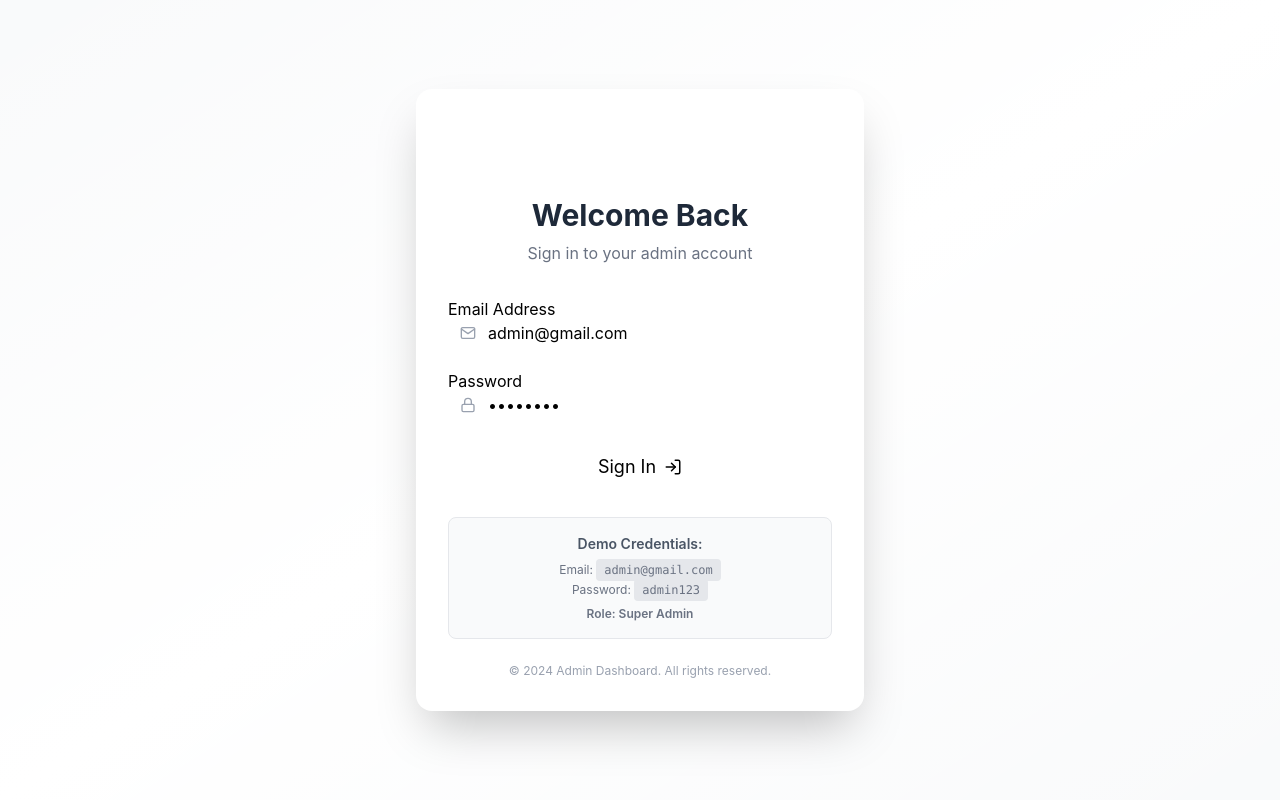
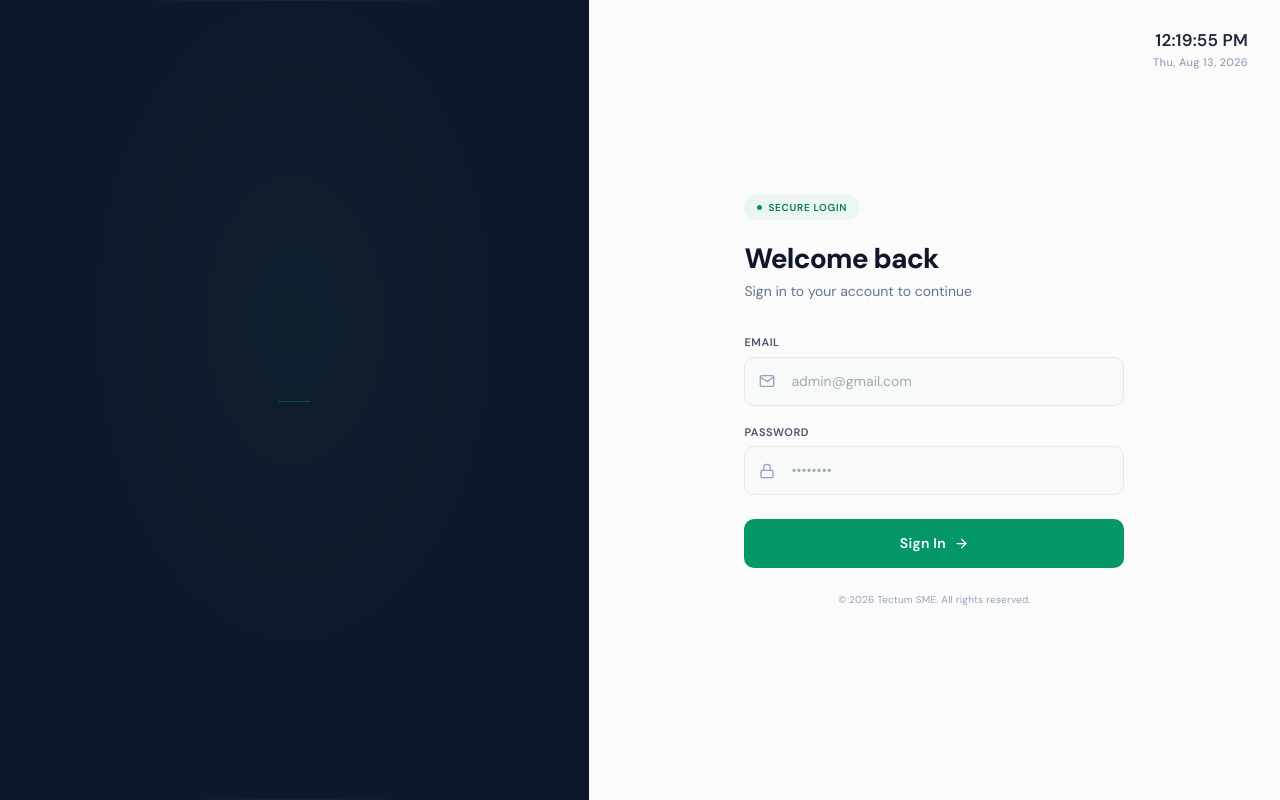
Before and after one commit to Vikashcodez/SME, a React app in the folder frontend/: page /login in a window 1280 px wide. Built offline with nearby package versions, Linux system fonts and the light colour scheme; no server answers; the HTML template or start-up script is replaced by a standard one.

Commit message:
login page ui changed

```diff
--- a/frontend/src/pages/Login.jsx
+++ b/frontend/src/pages/Login.jsx
@@ -1,113 +1,301 @@
-import React, { useState } from 'react';
+import React, { useState, useEffect } from 'react';
 import { useNavigate } from 'react-router-dom';
 import { useAuth } from '../context/AuthContext';
-import { FiMail, FiLock, FiLogIn } from 'react-icons/fi';
+import { FiMail, FiLock, FiArrowRight, FiShield } from 'react-icons/fi';
 
 const Login = () => {
-  const [email, setEmail] = useState('admin@gmail.com');
-  const [password, setPassword] = useState('admin123');
+  const [email, setEmail] = useState();
+  const [password, setPassword] = useState();
   const [loading, setLoading] = useState(false);
+  const [focusedField, setFocusedField] = useState(null);
+  const [now, setNow] = useState(new Date());
   const { login } = useAuth();
   const navigate = useNavigate();
+
+  useEffect(() => {
+    const t = setInterval(() => setNow(new Date()), 1000);
+    return () => clearInterval(t);
+  }, []);
 
   const handleSubmit = async (e) => {
     e.preventDefault();
     setLoading(true);
-
     const result = await login(email, password);
     setLoading(false);
-
-    if (result.success) {
-      navigate('/dashboard');
-    }
+    if (result.success) navigate('/dashboard');
   };
 
+  const h = now.getHours();
+  const m = now.getMinutes();
+  const s = now.getSeconds();
+  const ampm = h >= 12 ? 'PM' : 'AM';
+  const h12 = h % 12 || 12;
+  const timeStr = `${String(h12).padStart(2,'0')}:${String(m).padStart(2,'0')}:${String(s).padStart(2,'0')} ${ampm}`;
+  const dateStr = now.toLocaleDateString('en-US', { weekday: 'short', month: 'short', day: 'numeric', year: 'numeric' });
+
   return (
-    <div className="min-h-screen bg-gradient-to-br from-primary-50 via-white to-primary-50 flex items-center justify-center p-4">
-      <div className="w-full max-w-md">
-        <div className="bg-white rounded-2xl shadow-2xl p-8">
-          {/* Logo and Header */}
-          <div className="text-center mb-8">
-            <div className="inline-block bg-primary-600 p-3 rounded-2xl mb-4">
-              <FiLogIn className="text-white text-3xl" />
+    <>
+      <style>{`
+        @import url('https://fonts.googleapis.com/css2?family=DM+Sans:ital,opsz,wght@0,9..40,300;0,9..40,400;0,9..40,500;0,9..40,600;0,9..40,700;0,9..40,800;1,9..40,400&family=Instrument+Serif&display=swap');
+
+        .fin-root * { font-family: 'DM Sans', sans-serif; box-sizing: border-box; }
+
+        @keyframes slideUp {
+          from { opacity:0; transform:translateY(20px); }
+          to { opacity:1; transform:translateY(0); }
+        }
+        @keyframes fadeIn {
+          from { opacity:0; }
+          to { opacity:1; }
+        }
+        @keyframes spin {
+          to { transform:rotate(360deg); }
+        }
+
+        .fin-up { animation: slideUp 0.6s cubic-bezier(0.22,1,0.36,1) forwards; }
+        .fin-up-1 { animation: slideUp 0.6s cubic-bezier(0.22,1,0.36,1) 0.05s forwards; opacity:0; }
+        .fin-up-2 { animation: slideUp 0.6s cubic-bezier(0.22,1,0.36,1) 0.1s forwards; opacity:0; }
+        .fin-up-3 { animation: slideUp 0.6s cubic-bezier(0.22,1,0.36,1) 0.15s forwards; opacity:0; }
+        .fin-up-4 { animation: slideUp 0.6s cubic-bezier(0.22,1,0.36,1) 0.2s forwards; opacity:0; }
+        .fin-up-5 { animation: slideUp 0.6s cubic-bezier(0.22,1,0.36,1) 0.25s forwards; opacity:0; }
+        .fin-fade { animation: fadeIn 0.7s ease 0.12s forwards; opacity:0; }
+
+        .fin-input-wrap { position: relative; }
+        .fin-input-wrap::after {
+          content:'';
+          position:absolute; bottom:0; left:0;
+          width:100%; height:2px;
+          background: #059669;
+          border-radius: 0 0 10px 10px;
+          transform: scaleX(0);
+          transform-origin: left;
+          transition: transform 0.3s cubic-bezier(0.22,1,0.36,1);
+        }
+        .fin-input-wrap.focused::after { transform: scaleX(1); }
+
+        .fin-input {
+          width:100%;
+          padding: 13px 14px 13px 46px;
+          background: #f8faf9;
+          border: 1.5px solid #e4e8eb;
+          border-radius: 10px;
+          font-size: 14px;
+          color: #1a2332;
+          outline: none;
+          transition: all 0.25s ease;
+        }
+        .fin-input:focus {
+          background: #fff;
+          border-color: #059669;
+          box-shadow: 0 0 0 3px rgba(5,150,105,0.06);
+        }
+        .fin-input::placeholder { color: #a0aab4; }
+
+        .fin-btn {
+          position:relative; overflow:hidden;
+          width:100%; padding:14px 28px;
+          background: #059669;
+          border:none; border-radius:10px;
+          color:#fff; font-weight:600; font-size:14px;
+          letter-spacing:0.02em; cursor:pointer;
+          transition: all 0.25s ease;
+        }
+        .fin-btn:hover {
+          background: #047857;
+          box-shadow: 0 6px 20px -4px rgba(5,150,105,0.35);
+          transform: translateY(-1px);
+        }
+        .fin-btn:active { transform:translateY(0); }
+        .fin-btn:disabled { opacity:0.6; cursor:not-allowed; transform:none !important; }
+
+        @media (max-width: 960px) {
+          .fin-left { display:none !important; }
+          .fin-right { width:100% !important; }
+        }
+      `}</style>
+
+      <div className="fin-root" style={{ minHeight:'100vh', display:'flex' }}>
+
+        {/* ── LEFT PANEL ── */}
+        <div
+          className="fin-left"
+          style={{
+            width:'46%',
+            minHeight:'100vh',
+            background:'#0f172a',
+            display:'flex',
+            flexDirection:'column',
+            justifyContent:'center',
+            alignItems:'center',
+            position:'relative',
+            overflow:'hidden',
+            padding:'48px'
+          }}
+        >
+          {/* Subtle gradient overlay */}
+          <div style={{ position:'absolute', inset:0, background:'radial-gradient(ellipse at 50% 40%, rgba(5,150,105,0.06) 0%, transparent 60%)', pointerEvents:'none' }} />
+
+          {/* Top edge line */}
+          <div style={{ position:'absolute', top:0, left:0, width:'100%', height:'1px', background:'linear-gradient(90deg, transparent 10%, rgba(5,150,105,0.15) 50%, transparent 90%)' }} />
+
+          <div style={{ position:'relative', zIndex:2, textAlign:'center', maxWidth:'320px' }}>
+
+            {/* Brand */}
+            <div className="fin-up" style={{ marginBottom:'52px' }}>
+              <div style={{ width:'52px', height:'52px', margin:'0 auto 22px', background:'#059669', borderRadius:'13px', display:'flex', alignItems:'center', justifyContent:'center', boxShadow:'0 6px 20px rgba(5,150,105,0.25)' }}>
+                <FiShield style={{ color:'#fff', fontSize:'22px' }} />
               </div>
-            <h2 className="text-3xl font-bold text-gray-800">Welcome Back</h2>
-            <p className="text-gray-500 mt-2">Sign in to your admin account</p>
+              <div>
+                <span style={{ fontFamily:"'Instrument Serif', serif", fontSize:'36px', fontWeight:400, color:'#fff', letterSpacing:'-0.02em' }}>Tectum</span>
+                <span style={{ fontFamily:"'Instrument Serif', serif", fontSize:'36px', fontWeight:400, color:'#34d399', letterSpacing:'-0.02em', marginLeft:'5px' }}>SME</span>
+              </div>
+              <div style={{ marginTop:'12px', fontSize:'11px', color:'rgba(255,255,255,0.2)', letterSpacing:'0.18em', textTransform:'uppercase', fontWeight:500 }}>
+                Financial Management Platform
+              </div>
             </div>
 
-          {/* Login Form */}
-          <form onSubmit={handleSubmit} className="space-y-6">
-            <div>
-              <label className="input-label">Email Address</label>
-              <div className="relative">
-                <div className="absolute inset-y-0 left-0 pl-3 flex items-center pointer-events-none">
-                  <FiMail className="text-gray-400" />
+            {/* Divider */}
+            <div className="fin-up-1" style={{ width:'32px', height:'1px', background:'#059669', margin:'0 auto 52px', opacity:0.4 }} />
+
+            {/* Quote */}
+            <div className="fin-up-2" style={{ marginBottom:'52px' }}>
+              <p style={{ fontFamily:"'Instrument Serif', serif", fontSize:'19px', color:'rgba(255,255,255,0.5)', lineHeight:1.7, fontStyle:'italic' }}>
+                "Precision in finance,<br/>clarity in management."
+              </p>
+            </div>
+
+            {/* Trust indicators */}
+            <div className="fin-up-3" style={{ display:'flex', justifyContent:'center', gap:'32px' }}>
+              {[
+                { v: 'SOC 2', l: 'Certified' },
+                { v: 'ISO', l: '27001' },
+                { v: 'GDPR', l: 'Compliant' }
+              ].map(item => (
+                <div key={item.l} style={{ textAlign:'center' }}>
+                  <div style={{ fontSize:'13px', fontWeight:700, color:'#34d399', letterSpacing:'0.04em' }}>{item.v}</div>
+                  <div style={{ fontSize:'10px', color:'rgba(255,255,255,0.2)', marginTop:'3px', letterSpacing:'0.06em', textTransform:'uppercase' }}>{item.l}</div>
+                </div>
+              ))}
+            </div>
+          </div>
+
+          {/* Bottom edge line */}
+          <div style={{ position:'absolute', bottom:0, left:0, width:'100%', height:'1px', background:'linear-gradient(90deg, transparent 10%, rgba(5,150,105,0.1) 50%, transparent 90%)' }} />
+        </div>
+
+        {/* ── RIGHT PANEL ── */}
+        <div
+          className="fin-right"
+          style={{
+            width:'54%',
+            minHeight:'100vh',
+            display:'flex',
+            alignItems:'center',
+            justifyContent:'center',
+            background:'#fafbfa',
+            position:'relative',
+            padding:'32px'
+          }}
+        >
+          {/* ── CLOCK — top right corner ── */}
+          <div className="fin-fade" style={{ position:'absolute', top:'28px', right:'32px', display:'flex', alignItems:'center', gap:'14px', zIndex:10 }}>
+            <div style={{ textAlign:'right' }}>
+              <div style={{ fontSize:'17px', fontWeight:600, color:'#1e293b', letterSpacing:'0.01em', fontVariantNumeric:'tabular-nums' }}>
+                {timeStr}
+              </div>
+              <div style={{ fontSize:'11px', color:'#94a3b8', letterSpacing:'0.03em', fontWeight:500 }}>
+                {dateStr}
+              </div>
+            </div>
+          </div>
+
+          {/* Form container */}
+          <div style={{ width:'100%', maxWidth:'380px' }}>
+
+            {/* Badge */}
+            <div className="fin-up-1" style={{ display:'inline-flex', alignItems:'center', gap:'6px', padding:'5px 13px', background:'rgba(5,150,105,0.06)', borderRadius:'100px', marginBottom:'22px' }}>
+              <div style={{ width:'5px', height:'5px', borderRadius:'50%', background:'#059669' }} />
+              <span style={{ fontSize:'10px', fontWeight:600, color:'#047857', letterSpacing:'0.07em', textTransform:'uppercase' }}>Secure Login</span>
+            </div>
+
+            {/* Heading */}
+            <h2 className="fin-up-2" style={{ fontSize:'28px', fontWeight:800, color:'#0f172a', letterSpacing:'-0.03em', lineHeight:1.2, marginBottom:'6px' }}>
+              Welcome back
+            </h2>
+            <p className="fin-up-2" style={{ fontSize:'14px', color:'#64748b', marginBottom:'32px', lineHeight:1.5 }}>
+              Sign in to your account to continue
+            </p>
+
+            {/* Form */}
+            <form onSubmit={handleSubmit} style={{ display:'flex', flexDirection:'column', gap:'18px' }}>
+
+              {/* Email */}
+              <div className="fin-up-3">
+                <label style={{ display:'block', fontSize:'11px', fontWeight:600, color:'#475569', marginBottom:'6px', letterSpacing:'0.05em', textTransform:'uppercase' }}>
+                  Email
+                </label>
+                <div className={`fin-input-wrap ${focusedField === 'email' ? 'focused' : ''}`}>
+                  <div style={{ position:'absolute', top:'50%', left:'15px', transform:'translateY(-50%)', color: focusedField === 'email' ? '#059669' : '#94a3b8', transition:'color 0.25s', display:'flex', alignItems:'center', pointerEvents:'none', zIndex:2 }}>
+                    <FiMail style={{ fontSize:'16px' }} />
                   </div>
                   <input
                     type="email"
                     value={email}
                     onChange={(e) => setEmail(e.target.value)}
-                  className="input-field pl-10"
+                    onFocus={() => setFocusedField('email')}
+                    onBlur={() => setFocusedField(null)}
+                    className="fin-input"
                     placeholder="admin@gmail.com"
                     required
                   />
                 </div>
               </div>
 
-            <div>
-              <label className="input-label">Password</label>
-              <div className="relative">
-                <div className="absolute inset-y-0 left-0 pl-3 flex items-center pointer-events-none">
-                  <FiLock className="text-gray-400" />
+              {/* Password */}
+              <div className="fin-up-4">
+                <label style={{ display:'block', fontSize:'11px', fontWeight:600, color:'#475569', marginBottom:'6px', letterSpacing:'0.05em', textTransform:'uppercase' }}>
+                  Password
+                </label>
+                <div className={`fin-input-wrap ${focusedField === 'password' ? 'focused' : ''}`}>
+                  <div style={{ position:'absolute', top:'50%', left:'15px', transform:'translateY(-50%)', color: focusedField === 'password' ? '#059669' : '#94a3b8', transition:'color 0.25s', display:'flex', alignItems:'center', pointerEvents:'none', zIndex:2 }}>
+                    <FiLock style={{ fontSize:'16px' }} />
                   </div>
                   <input
                     type="password"
                     value={password}
                     onChange={(e) => setPassword(e.target.value)}
-                  className="input-field pl-10"
+                    onFocus={() => setFocusedField('password')}
+                    onBlur={() => setFocusedField(null)}
+                    className="fin-input"
                     placeholder="••••••••"
                     required
                   />
                 </div>
               </div>
 
-            <button
-              type="submit"
-              disabled={loading}
-              className="w-full btn-primary py-3 text-lg flex items-center justify-center space-x-2 disabled:opacity-50 disabled:cursor-not-allowed"
-            >
+              {/* Submit */}
+              <div className="fin-up-5" style={{ paddingTop:'6px' }}>
+                <button type="submit" disabled={loading} className="fin-btn" style={{ display:'flex', alignItems:'center', justifyContent:'center', gap:'8px' }}>
                   {loading ? (
-                <div className="animate-spin rounded-full h-5 w-5 border-b-2 border-white"></div>
+                    <div style={{ width:'18px', height:'18px', border:'2px solid rgba(255,255,255,0.3)', borderTopColor:'#fff', borderRadius:'50%', animation:'spin 0.6s linear infinite' }} />
                   ) : (
                     <>
                       <span>Sign In</span>
-                  <FiLogIn />
+                      <FiArrowRight style={{ fontSize:'15px' }} />
                     </>
                   )}
                 </button>
+              </div>
             </form>
 
-          {/* Demo Credentials */}
-          <div className="mt-6 p-4 bg-gray-50 rounded-lg border border-gray-200">
-            <p className="text-sm text-gray-600 text-center">
-              <span className="font-semibold">Demo Credentials:</span>
-            </p>
-            <div className="text-xs text-gray-500 text-center space-y-1 mt-2">
-              <p>Email: <span className="font-mono bg-gray-200 px-2 py-1 rounded">admin@gmail.com</span></p>
-              <p>Password: <span className="font-mono bg-gray-200 px-2 py-1 rounded">admin123</span></p>
-              <p className="text-primary-600 font-semibold mt-2">Role: Super Admin</p>
-            </div>
-          </div>
-
             {/* Footer */}
-          <div className="mt-6 text-center">
-            <p className="text-xs text-gray-400">
-              © 2024 Admin Dashboard. All rights reserved.
-            </p>
+            <div style={{ marginTop:'24px', textAlign:'center' }}>
+              <p style={{ fontSize:'10px', color:'#94a3b8', letterSpacing:'0.02em' }}>© 2026 Tectum SME. All rights reserved.</p>
             </div>
           </div>
         </div>
       </div>
+    </>
   );
 };
 
```
Lines whose indentation alone changed are shown as unchanged.
